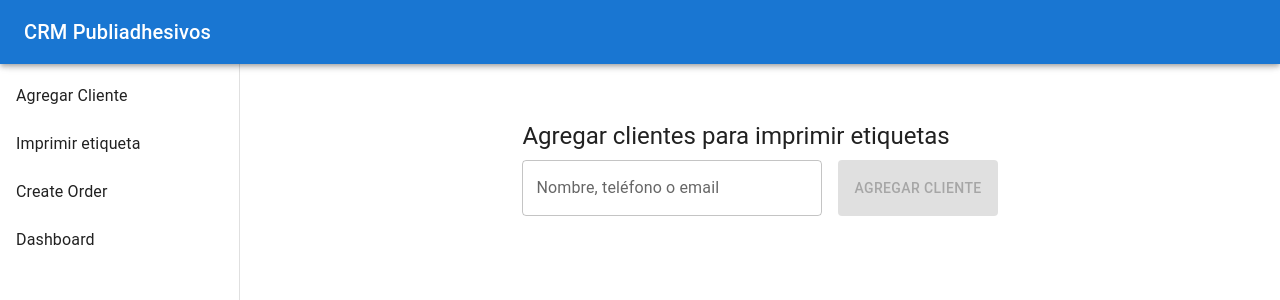
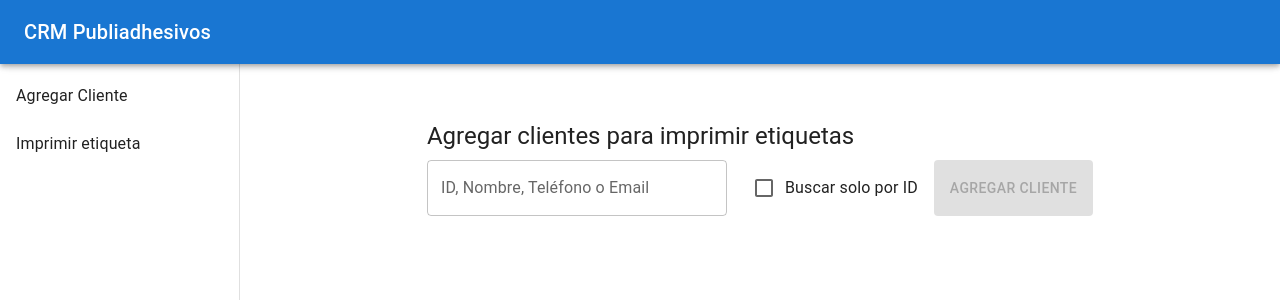
Before and after one commit to micalopez0112/crm-system, a React (Vite) app in the folder frontend/: page /printTag in a window 1280 px wide. Shown: the top 300 px of the page. Built offline with nearby package versions, Linux system fonts and the light colour scheme.

Commit message:
filter clients by id

```diff
--- a/frontend/src/App.jsx
+++ b/frontend/src/App.jsx
@@ -47,12 +47,12 @@ function App() {
         <ListItemButton component={RouterLink} to="/printTag">
           <ListItemText primary="Imprimir etiqueta" />
         </ListItemButton>
-        <ListItemButton component={RouterLink} to="/order">
+        {/* <ListItemButton component={RouterLink} to="/order">
           <ListItemText primary="Create Order" />
         </ListItemButton>
         <ListItemButton component={RouterLink} to="/dashboard">
           <ListItemText primary="Dashboard" />
-        </ListItemButton>
+        </ListItemButton> */}
       </List>
     </div>
   );
--- a/frontend/src/components/LabelsPrint/LabelsPrint.tsx
+++ b/frontend/src/components/LabelsPrint/LabelsPrint.tsx
@@ -10,6 +10,8 @@ import {
   Stack,
   Box,
   Autocomplete,
+  Checkbox,
+  FormControlLabel,
 } from "@mui/material";
 import DeleteIcon from "@mui/icons-material/Delete";
 import { PrintableLabel } from "../PrintableLabel/PrintableLabel";
@@ -32,16 +34,18 @@ const TagPrint: React.FC = () => {
   const [suggestions, setSuggestions] = useState<Customer[]>([]);
   const [customerList, setCustomerList] = useState<Customer[]>([]);
   const [error, setError] = useState("");
+  const [searchById, setSearchById] = useState(false);
   const printRef = useRef<HTMLDivElement>(null);
 
   const handleQueryChange = async (value: string) => {
     setQuery(value);
-    if (value.length < 2) return;
+    if (value.length < 0) return;
 
     try {
-      const res = await fetch(
-        `${baseURL}/customers?q=${encodeURIComponent(value)}`
-      );
+      const endpoint = searchById
+        ? `${baseURL}/customers?id=${encodeURIComponent(value)}`
+        : `${baseURL}/customers?q=${encodeURIComponent(value)}`;
+      const res = await fetch(endpoint);
       const data: Customer[] = await res.json();
       setSuggestions(data);
     } catch (err) {
@@ -89,25 +93,14 @@ const TagPrint: React.FC = () => {
 
   const handlePrint = () => {
     if (!printRef.current) return;
-
     const printContents = printRef.current.innerHTML;
     const printWindow = window.open("", "", "width=1200,height=900");
 
     if (printWindow) {
       printWindow.document.write(`
         <style>
-          @page {
-            size: A4 landscape;
-            margin: 0;
-          }
-
-          body {
-            margin: 0;
-            padding: 0;
-            font-family: Arial, sans-serif;
-            box-sizing: border-box;
-          }
-
+          @page { size: A4 landscape; margin: 0; }
+          body { margin: 0; padding: 0; font-family: Arial, sans-serif; box-sizing: border-box; }
           .print-section {
             display: grid;
             grid-template-columns: 1fr 1fr;
@@ -117,7 +110,6 @@ const TagPrint: React.FC = () => {
             box-sizing: border-box;
             page-break-after: always;
           }
-
           .print-label {
             border: 1px solid black;
             display: flex;
@@ -126,7 +118,6 @@ const TagPrint: React.FC = () => {
             height: 9.5cm;
             width: 100%;
           }
-
           .label-column {
             background: red;
             color: white;
@@ -139,7 +130,6 @@ const TagPrint: React.FC = () => {
             justify-content: center;
             align-items: center;
           }
-
           .label-content {
             padding: 10px;
             flex: 1;
@@ -148,7 +138,6 @@ const TagPrint: React.FC = () => {
             justify-content: space-between;
             font-size: 20px;
           }
-
           .footer {
             font-size: 20px;
             text-align: center;
@@ -157,7 +146,6 @@ const TagPrint: React.FC = () => {
           }
         </style>
       `);
-
       printWindow.document.write("</head><body>");
       printWindow.document.write(printContents);
       printWindow.document.write("</body></html>");
@@ -178,6 +166,7 @@ const TagPrint: React.FC = () => {
           <Box sx={{ width: 300 }}>
             <Autocomplete
               freeSolo
+              filterOptions={(x) => x}
               options={suggestions}
               getOptionLabel={(option) =>
                 typeof option === "string"
@@ -185,21 +174,36 @@ const TagPrint: React.FC = () => {
                   : `${option.name} - ${option.phone} - ${option.email}`
               }
               inputValue={query}
-              onInputChange={(e, value) => handleQueryChange(value)}
+              onInputChange={(event, newInputValue, reason) => {
+                setQuery(newInputValue);
+                handleQueryChange(newInputValue);
+              }}
               onChange={(e, selected) => {
                 if (selected && typeof selected !== "string") {
                   addCustomer(selected);
+                  setQuery(""); // Reset el campo
+                  setSuggestions([]); // Limpia sugerencias
                 }
               }}
               renderInput={(params) => (
                 <TextField
                   {...params}
-                  label="Nombre, teléfono o email"
+                  label="ID, Nombre, Teléfono o Email"
                   fullWidth
                 />
               )}
             />
           </Box>
+
+          <FormControlLabel
+            control={
+              <Checkbox
+                checked={searchById}
+                onChange={(e) => setSearchById(e.target.checked)}
+              />
+            }
+            label="Buscar solo por ID"
+          />
 
           <Button
             variant="contained"
@@ -208,13 +212,14 @@ const TagPrint: React.FC = () => {
               if (suggestions.length > 0) {
                 addCustomer(suggestions[0]);
               } else {
-                setError("No customer found.");
+                setError("Cliente no encontrado.");
               }
             }}
           >
             Agregar Cliente
           </Button>
         </Stack>
+
         {error && (
           <Typography color="error" mt={2}>
             {error}
```
Also changed, not shown: 1 other file (tests, documents, lock files or other folders).
